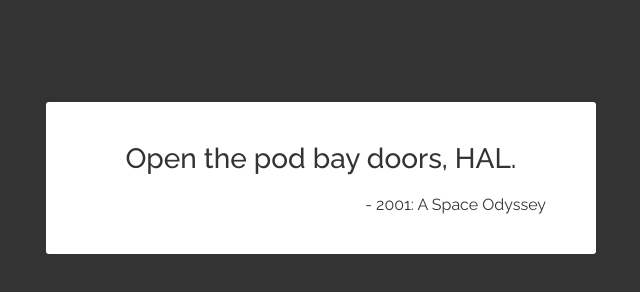
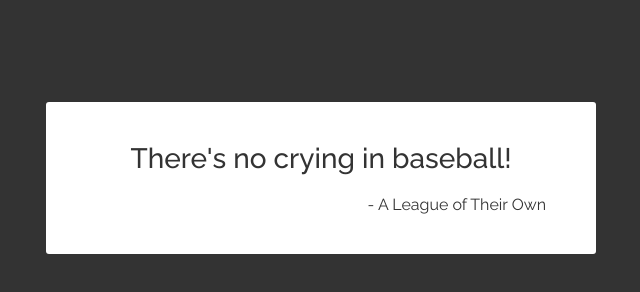
Before and after one commit to Ninabanina/daily-quote, a plain HTML site: page index.html in a window 1280 px wide. Shown: the whole page, without its empty margins (319-959 px from the left). Drawn offline with Linux system fonts and the light colour scheme.

Commit message:
New Release

```diff
--- a/index.html
+++ b/index.html
@@ -1 +1 @@
-<html> <head> <link rel="stylesheet" type="text/css" href="quote.css"> </head> <body> <div class="quote-box"> <div class="quote-text"> <span id="text">Open the pod bay doors, HAL.</span> </div> <div class="quote-author"> - <span id="author">2001: A Space Odyssey</span> </div> </div> </body> </html>
+<html> <head> <link rel="stylesheet" type="text/css" href="quote.css"> </head> <body> <div class="quote-box"> <div class="quote-text"> <span id="text">There's no crying in baseball!</span> </div> <div class="quote-author"> - <span id="author">A League of Their Own</span> </div> </div> </body> </html>
```
